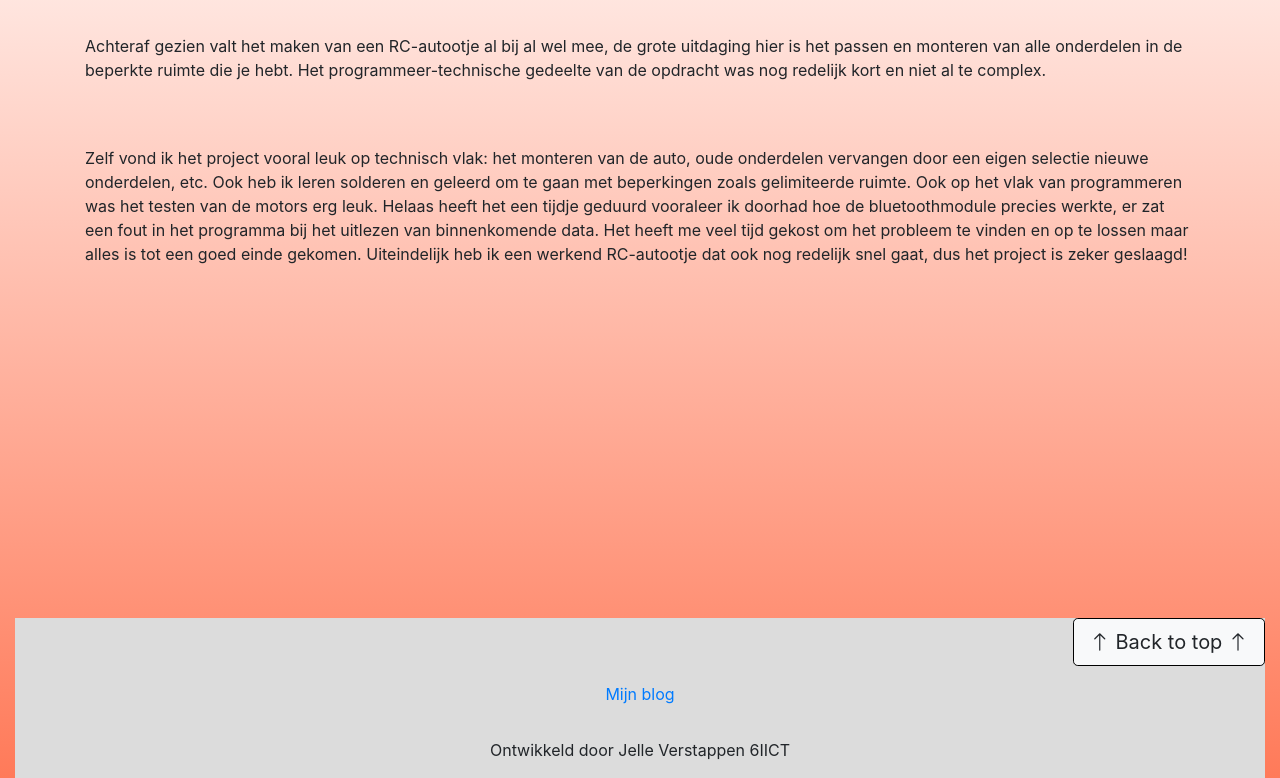
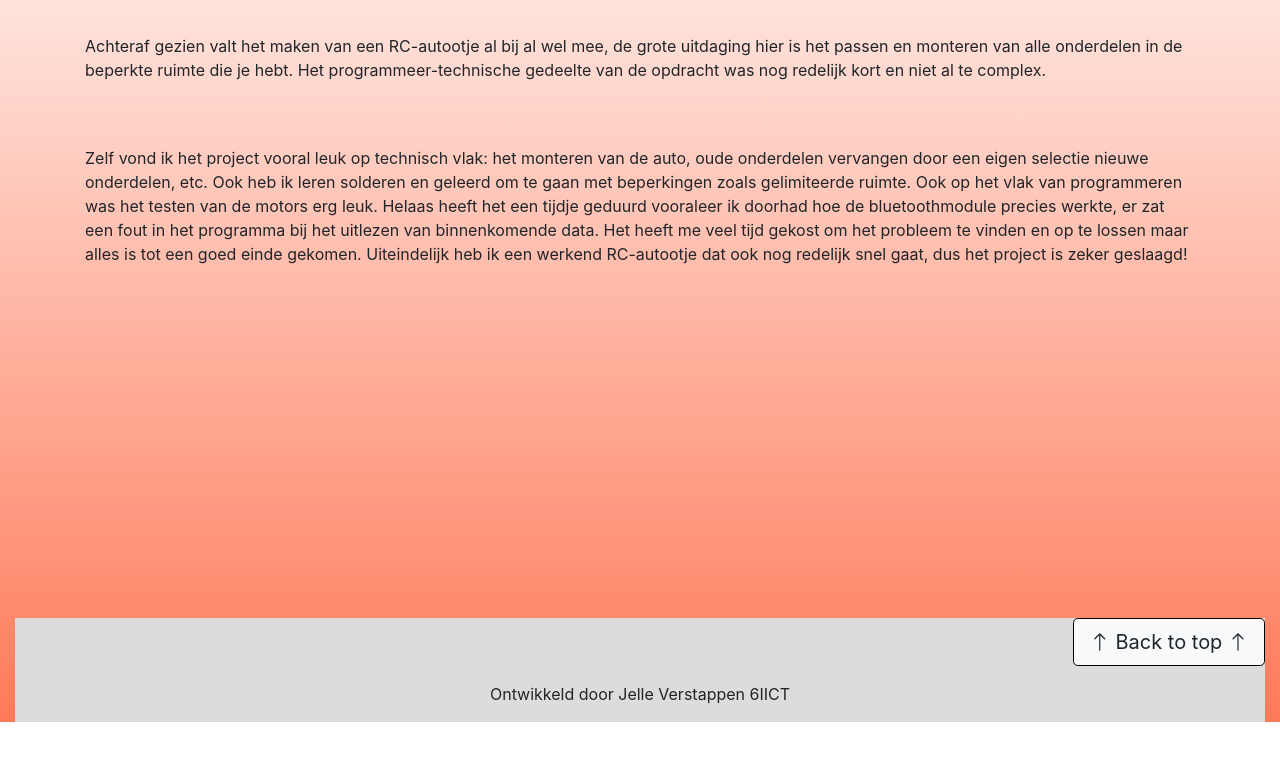
Before and after one commit to JelleVerstappen/GIP-website, a plain HTML site: page besluit.html in a window 1280 px wide. Shown: the part 188-966 px from the top of the page. After the commit the page ends 910 px from the top, so only its background shows below. Drawn offline with nearby package versions, Linux system fonts and the light colour scheme; a script that the page names is missing; a small style sheet from the web is missing.

Commit message:
removed link to blog

```diff
--- a/besluit.html
+++ b/besluit.html
@@ -97,9 +97,6 @@
                <div class="text-right">
                  <a id="back-to-top" href="#" class="btn btn-light btn-lg back-to-top" role="button" style ="border-color: black;"><i class="bi bi-arrow-up"></i> Back to top <i class="bi bi-arrow-up"></i></a>
                </div>
-               <div class="footer-copyright text-center py-3">
-               <a href="https://dazzling-mcnulty-36d4a9.netlify.app"> Mijn blog</a>
-               </div>
                <div class="footer-copyright text-center py-3">Ontwikkeld door Jelle Verstappen 6IICT
                </div>
              </div>
```
Also changed, not shown: blog.html (+0 -3 lines), code.html (+0 -3 lines), index.html (+0 -3 lines), proces.html (+0 -3 lines), schema.html (+0 -3 lines), video.html (+0 -3 lines).
